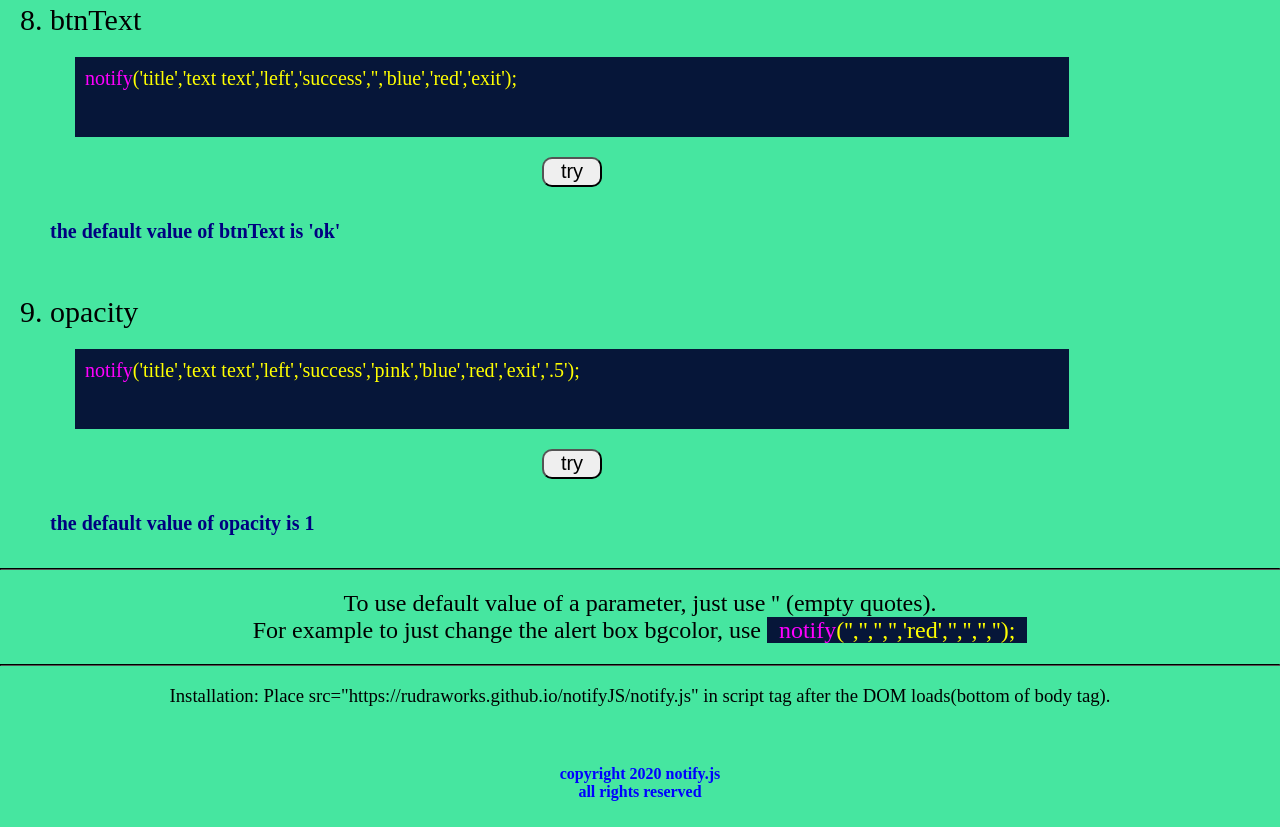
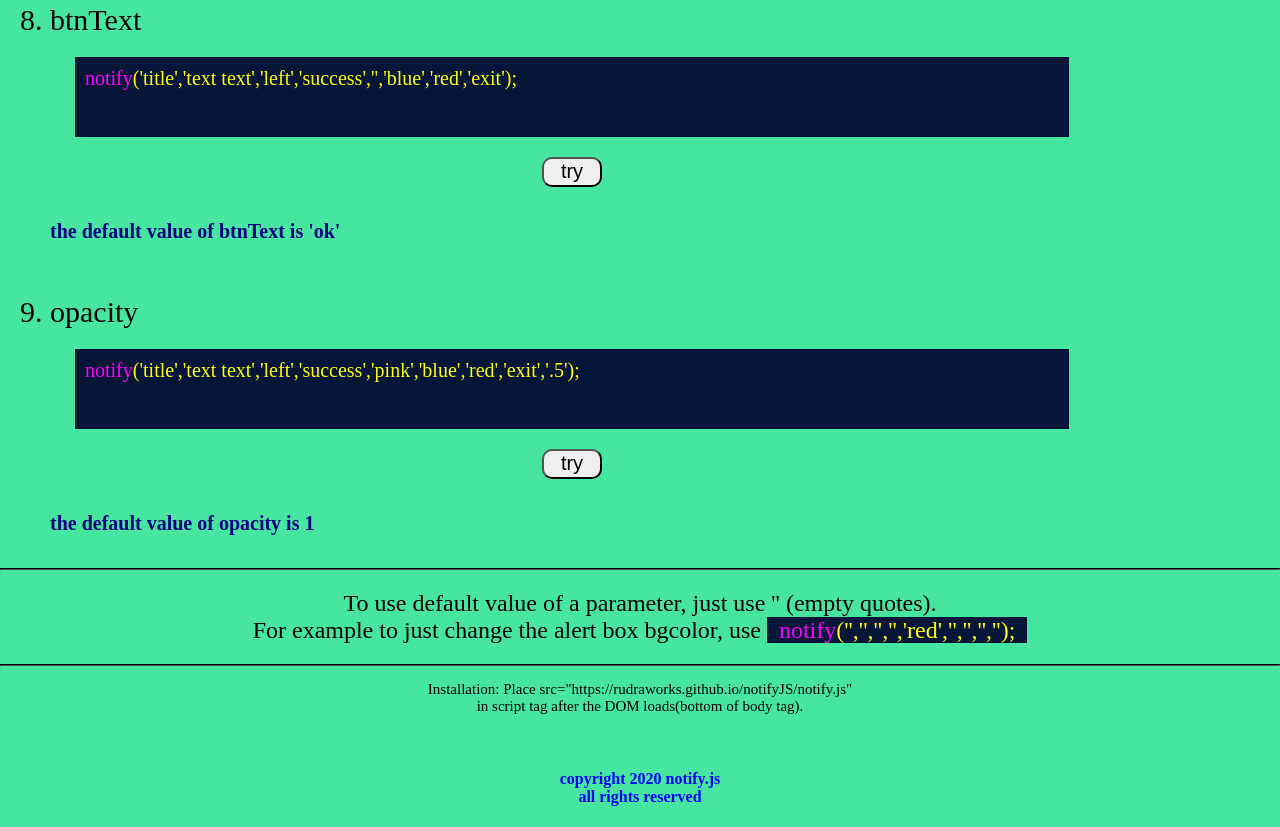
Before and after one commit to rudraWorks/notifyJS, a plain HTML site: page docs.html in a window 1280 px wide. Shown: the part 3632-4459 px from the top of the page. Drawn offline with Linux system fonts and the light colour scheme.

Commit message:
Update docs.html

```diff
--- a/docs.html
+++ b/docs.html
@@ -123,7 +123,7 @@ Title, Message, Direction, Type, bgColor, textColor, btnColor, btnText and opaci
 <hr style="border-color:black">
 <h2 style="text-align:center"> To use default value of a parameter, just use '' (empty quotes). <br>For example to just change the alert box bgcolor, use <span style="background:#061639">&nbsp;&nbsp;notify</span><span style="background:#061639" id="in">('','','','','red','','','','');&nbsp;&nbsp;</span></h2>
 <hr style="border-color:black">
-<center> <h3 style="font-weight:200">Installation: Place src="https://rudraworks.github.io/notifyJS/notify.js" in script tag after the DOM loads(bottom of body tag).</h3>
+<center> <h3 style="font-size:15px;font-weight:200">Installation: Place src="https://rudraworks.github.io/notifyJS/notify.js" <br>in script tag after the DOM loads(bottom of body tag).</h3>
 </center>
 
 <br><center style="color:blue;"><h4>copyright 2020 notify.js <br>all rights reserved</h4></center>
```
